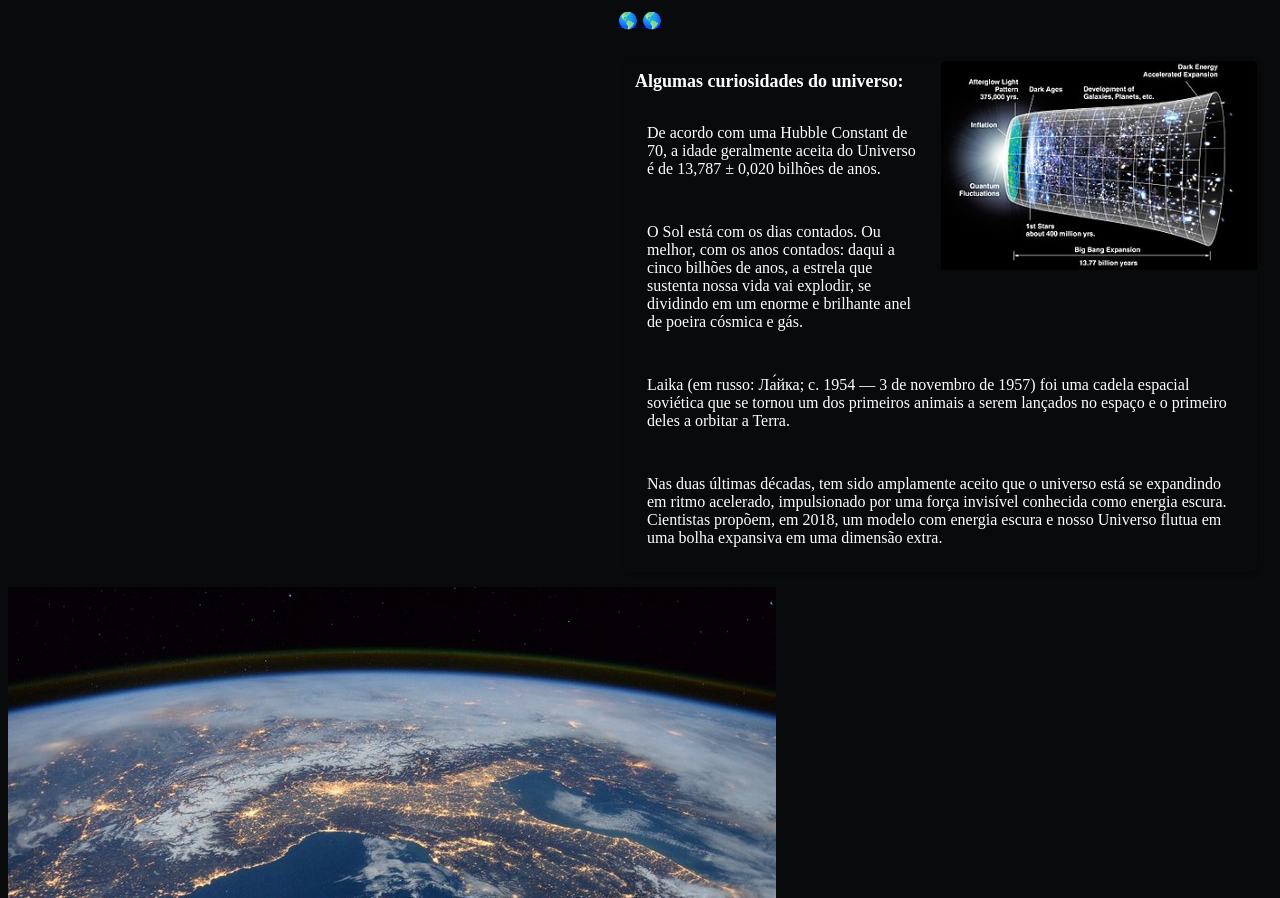
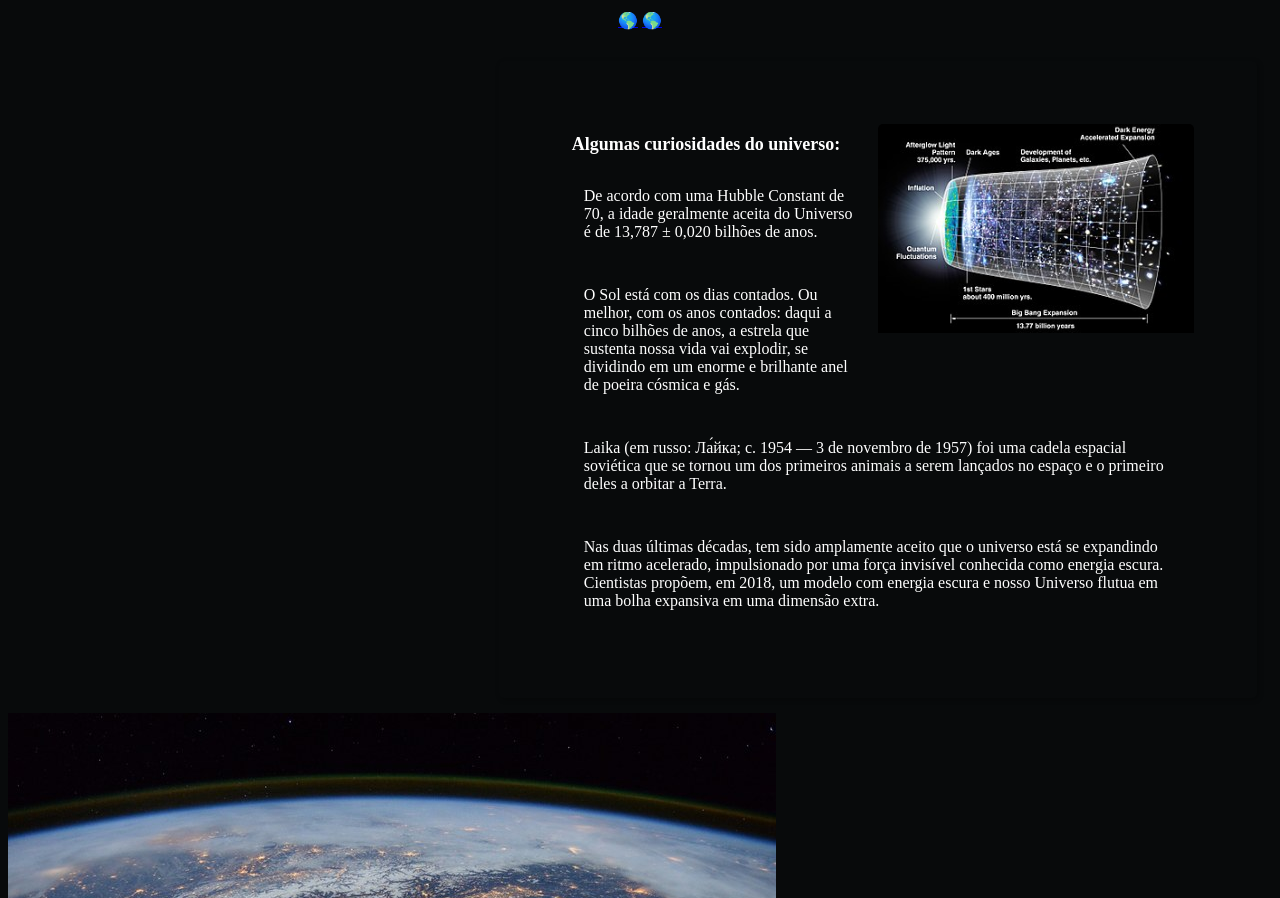
Before and after one commit to LucasKevin/uploadSite, a plain HTML site: page index.html in a window 1280 px wide. Shown: the part 847-1745 px from the top of the page. Drawn offline with Linux system fonts and the light colour scheme.

Commit message:
posição da div alterada

```diff
--- a/assets/css/styles.css
+++ b/assets/css/styles.css
@@ -61,11 +61,15 @@ header div ul li a {
 
 .card {
     width: 50%;
+    margin-top: 30px;
     border-radius: 5px;
     margin: 15px;
     float: right;
     flex-direction: row;
     display: block;
+    justify-content: space-between;
+    padding: 5%;
+
 }
 
 .card img {
```
